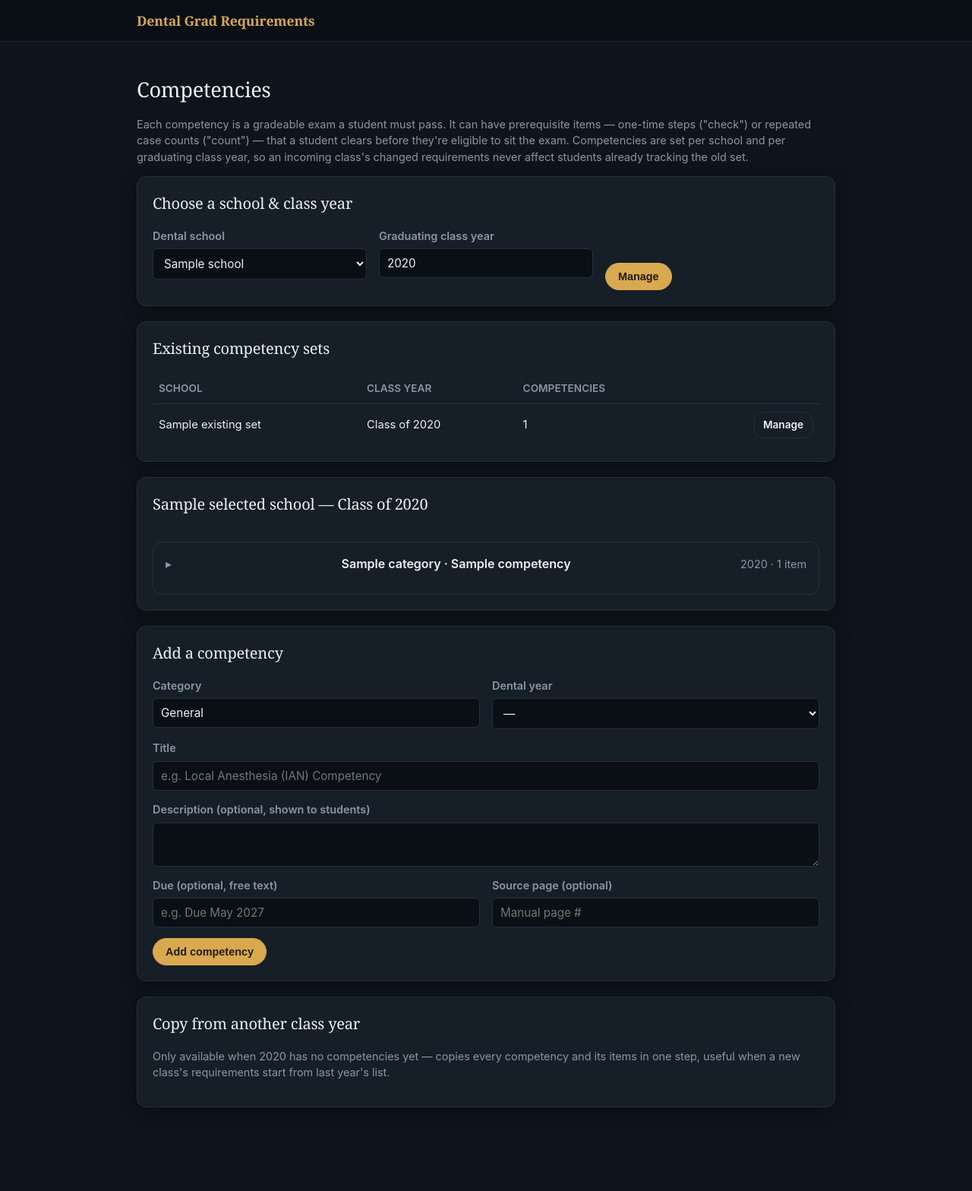
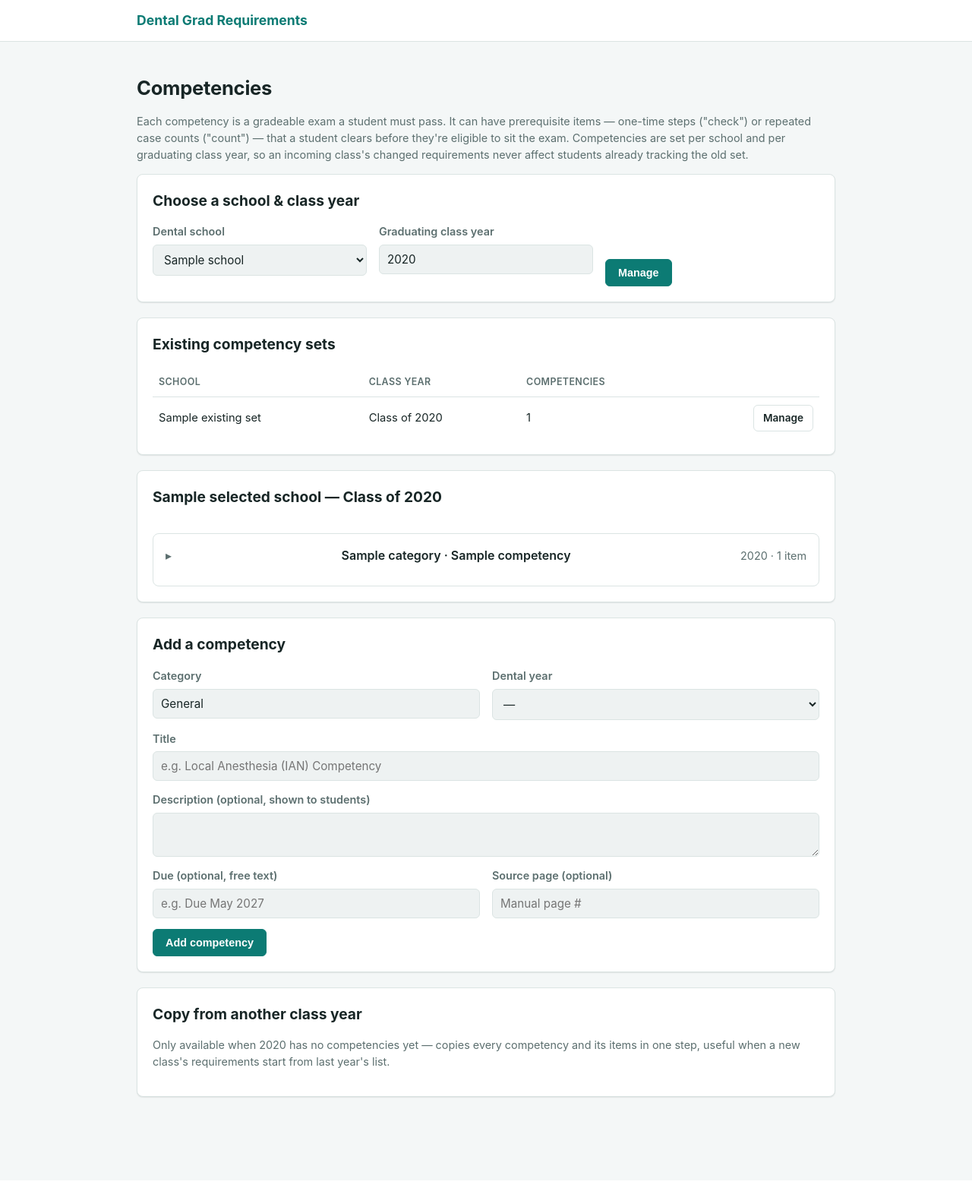
Before and after one commit to lukeputrus/DentalGraduateRequirements, a Node project: template src/views/admin/competencies/index.ejs in a window 1280 px wide. Shown: the whole page at 76% size. After the commit the page ends 1446 px from the top, so only its background shows below. Run offline with Node 20 templates, Linux system fonts and the light colour scheme; the template is opened without the code that fills it: most values are stand-ins (such as "Sample title", 1, 10 or a date in 2020).

Commit message:
Redesign: light clinical-teal theme, single font, real icons
Full visual pass to move away from the "dark mode + gold + serif
headings + emoji" look toward something that reads as real institutional
software: white/light-grey surfaces, one teal accent (fits the dental
context), a single sans-serif font throughout (no more serif/sans
mixing), subtler border-radius (6-8px instead of full pill shapes on
every button/chip), and flat 1px borders in place of heavy shadows and
gradients. Every emoji icon (widget toggle, attach button, send button,
attachment links, done-checkbox) is replaced with a small inline SVG.

Purely visual — no route, schema, or behavior changes; full test suite
still green.

Co-Authored-By: Claude Sonnet 5 <noreply@anthropic.com>
Claude-Session: https://claude.ai/code/session_01Ai6r68DwuXH6Q5iYwPj83F

```diff
--- a/public/css/style.css
+++ b/public/css/style.css
@@ -1,27 +1,27 @@
 :root {
-  --color-bg: #0e141b;
-  --color-bg-deep: #0a0f15;
-  --color-surface: #161e27;
-  --color-surface-hover: #1b2530;
-  --color-border: #262f3b;
-  --color-border-soft: #1d2733;
-  --color-text: #eef1f4;
-  --color-muted: #8b96a5;
-  --color-faint: #5b6675;
-  --color-primary: #d9a94f;
-  --color-primary-dark: #c69640;
-  --color-on-primary: #241a06;
-  --color-danger: #e0847f;
-  --color-danger-bg: rgba(217, 115, 111, 0.16);
-  --color-success: #5fb37f;
-  --color-success-bg: rgba(95, 179, 127, 0.16);
-  --color-warning-bg: rgba(224, 169, 74, 0.16);
-  --color-warning-text: #e0a94a;
-  --color-eligible: #6fa8d8;
-  --color-eligible-bg: rgba(111, 168, 216, 0.16);
-  --radius: 12px;
-  --radius-sm: 8px;
-  --shadow: 0 4px 20px rgba(0, 0, 0, 0.35);
+  --color-bg: #f4f7f7;
+  --color-surface: #ffffff;
+  --color-surface-hover: #eef4f3;
+  --color-surface-sunken: #eef2f2;
+  --color-border: #dbe4e3;
+  --color-border-soft: #e7edec;
+  --color-text: #182626;
+  --color-muted: #5c6f6f;
+  --color-faint: #8a9998;
+  --color-primary: #0c7b74;
+  --color-primary-dark: #095f59;
+  --color-on-primary: #ffffff;
+  --color-danger: #b3261e;
+  --color-danger-bg: #fbeae9;
+  --color-success: #1a7f4b;
+  --color-success-bg: #e7f6ec;
+  --color-warning-bg: #fdf1de;
+  --color-warning-text: #8a5a00;
+  --color-eligible: #205ea6;
+  --color-eligible-bg: #e9f0fb;
+  --radius: 8px;
+  --radius-sm: 6px;
+  --shadow: 0 1px 2px rgba(16, 30, 30, 0.06), 0 1px 1px rgba(16, 30, 30, 0.04);
 }
 
 * { box-sizing: border-box; }
@@ -34,12 +34,6 @@ body {
   line-height: 1.5;
 }
 
-h1, h2, h3, .brand, .ring-pct, .greeting-title {
-  font-family: Georgia, "Iowan Old Style", "Palatino Linotype", Palatino, serif;
-  font-weight: 500;
-  letter-spacing: -0.01em;
-}
-
 .container {
   max-width: 960px;
   margin: 0 auto;
@@ -47,8 +41,8 @@ h1, h2, h3, .brand, .ring-pct, .greeting-title {
 }
 
 .site-header {
-  background: var(--color-bg-deep);
-  border-bottom: 1px solid var(--color-border-soft);
+  background: var(--color-surface);
+  border-bottom: 1px solid var(--color-border);
 }
 
 .header-inner {
@@ -98,8 +92,9 @@ main.container { padding-top: 24px; padding-bottom: 90px; }
 a { color: var(--color-primary); }
 a:visited { color: var(--color-primary); }
 
-h1 { font-size: 1.7rem; margin-bottom: 4px; }
-h2 { font-size: 1.25rem; }
+h1 { font-size: 1.6rem; margin-bottom: 4px; font-weight: 700; letter-spacing: -0.01em; }
+h2 { font-size: 1.2rem; font-weight: 700; }
+h3 { font-size: 1.02rem; font-weight: 700; }
 
 .muted { color: var(--color-muted); font-size: 0.9rem; }
 
@@ -145,16 +140,16 @@ textarea {
   font-size: 0.95rem;
   font-family: inherit;
   font-weight: normal;
-  background: var(--color-bg-deep);
+  background: var(--color-surface-sunken);
   color: var(--color-text);
 }
 
-input:disabled { background: var(--color-surface); color: var(--color-faint); }
+input:disabled { background: var(--color-surface-hover); color: var(--color-faint); }
 
 .btn {
   display: inline-block;
   padding: 9px 16px;
-  border-radius: 20px;
+  border-radius: var(--radius-sm);
   border: 1px solid var(--color-border);
   background: var(--color-surface);
   color: var(--color-text);
@@ -179,7 +174,7 @@ input:disabled { background: var(--color-surface); color: var(--color-faint); }
   color: var(--color-danger);
 }
 
-.btn-small { padding: 6px 12px; font-size: 0.85rem; border-radius: 14px; }
+.btn-small { padding: 6px 12px; font-size: 0.85rem; border-radius: var(--radius-sm); }
 
 .link-button {
   background: none;
@@ -206,7 +201,7 @@ th, td {
   border-bottom: 1px solid var(--color-border);
 }
 
-th { color: var(--color-muted); font-weight: 600; font-size: 0.85rem; text-transform: uppercase; }
+th { color: var(--color-muted); font-weight: 600; font-size: 0.78rem; letter-spacing: 0.03em; text-transform: uppercase; }
 
 tr:last-child td { border-bottom: none; }
 
--- a/src/views/admin/messages/show.ejs
+++ b/src/views/admin/messages/show.ejs
@@ -20,7 +20,7 @@
         </div>
         <p class="mt-0"><%= m.body %></p>
         <% if (m.attachment_name) { %>
-          <p><a href="/admin/messages/attachment/<%= m.id %>">📎 <%= m.attachment_name %></a></p>
+          <p><a href="/admin/messages/attachment/<%= m.id %>"><svg class="icon" width="13" height="13" viewBox="0 0 24 24" fill="none" stroke="currentColor" stroke-width="2" stroke-linecap="round" stroke-linejoin="round"><path d="M21.44 11.05l-9.19 9.19a6 6 0 0 1-8.49-8.49l9.19-9.19a4 4 0 0 1 5.66 5.66l-9.2 9.19a2 2 0 0 1-2.83-2.83l8.49-8.48"></path></svg> <%= m.attachment_name %></a></p>
         <% } %>
       </div>
     <% }) %>
--- a/src/views/student/dashboard.ejs
+++ b/src/views/student/dashboard.ejs
@@ -100,7 +100,7 @@
                       <form method="POST" action="/student/items/<%= item.item_id %>/toggle">
                         <input type="hidden" name="_csrf" value="<%= csrfToken %>">
                         <button type="submit" class="btn btn-small check-toggle <%= item.current_count > 0 ? 'done' : '' %>">
-                          <%= item.current_count > 0 ? '✓ Done' : 'Mark done' %>
+                          <% if (item.current_count > 0) { %><svg class="icon" width="12" height="12" viewBox="0 0 24 24" fill="none" stroke="currentColor" stroke-width="3" stroke-linecap="round" stroke-linejoin="round"><polyline points="20 6 9 17 4 12"></polyline></svg> Done<% } else { %>Mark done<% } %>
                         </button>
                       </form>
                     <% } %>
```
Also changed, not shown: other parts of public/css/style.css (+47 -37 lines), src/views/partials/message-widget.ejs (+9 -3 lines).
